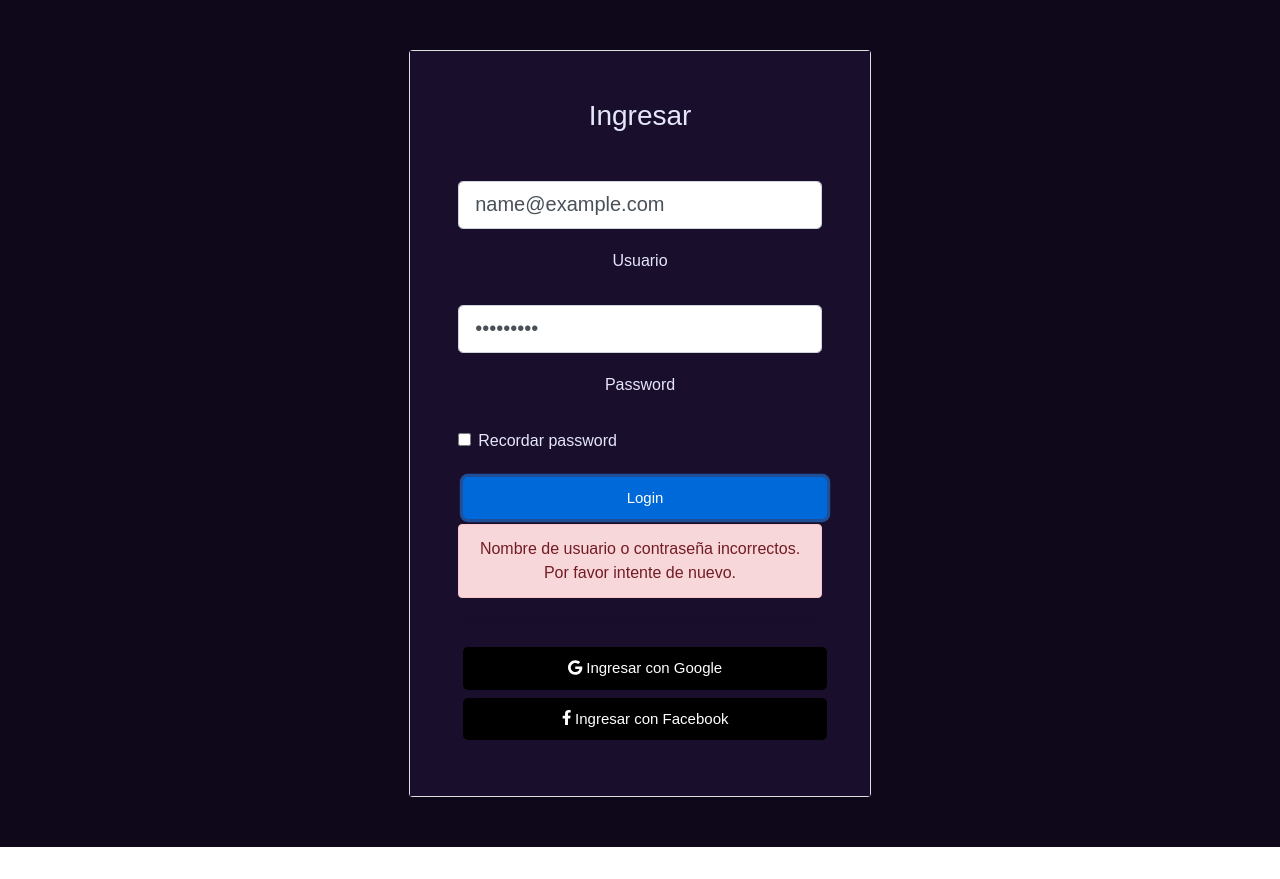
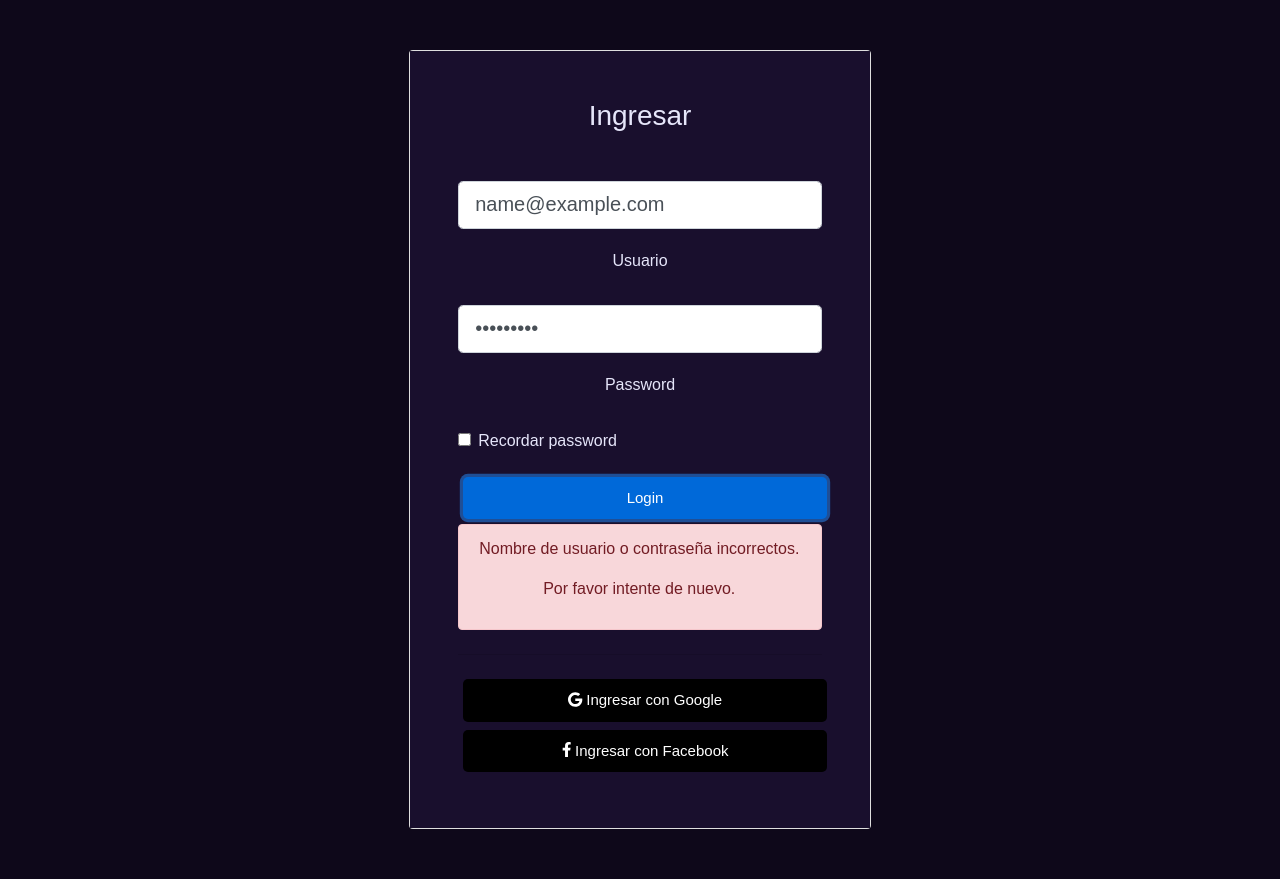
Before and after one commit to francovico/portfolio-fe, an Angular app: page /login in a window 1280 px wide. Both pictures are taken after typing "name@example.com", "Sample123" into the empty fields and a click on the button "Login". Before the commit the page ends 847 px from the top, so only its background shows below. Built offline with nearby package versions, Linux system fonts and the light colour scheme; no server answers.

Commit message:
Update login.component.html

```diff
--- a/src/app/login/login.component.html
+++ b/src/app/login/login.component.html
@@ -31,8 +31,8 @@
 
             <div *ngIf="isLogginFail" class="alert alert-danger d-flex align-items-center" role="alert">
               <div>
-                Nombre de usuario o contraseña incorrectos.
-                Por favor intente de nuevo.
+              <p>Nombre de usuario o contraseña incorrectos.<p>
+              <p>Por favor intente de nuevo.</p>
               </div>
             </div>
 
```
